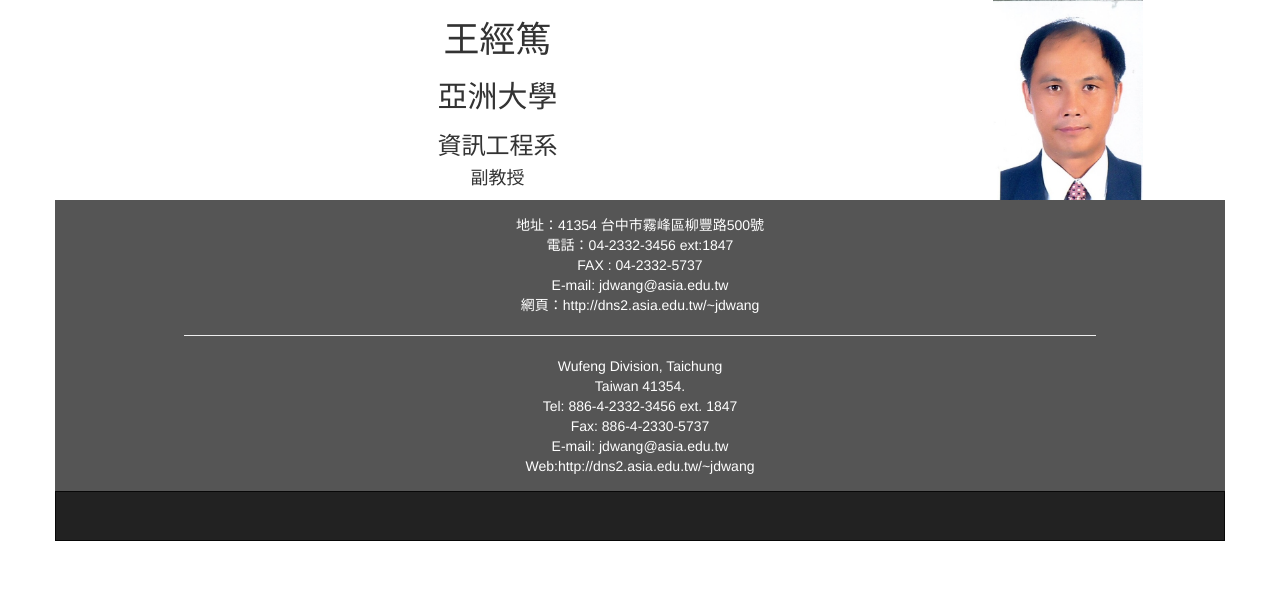
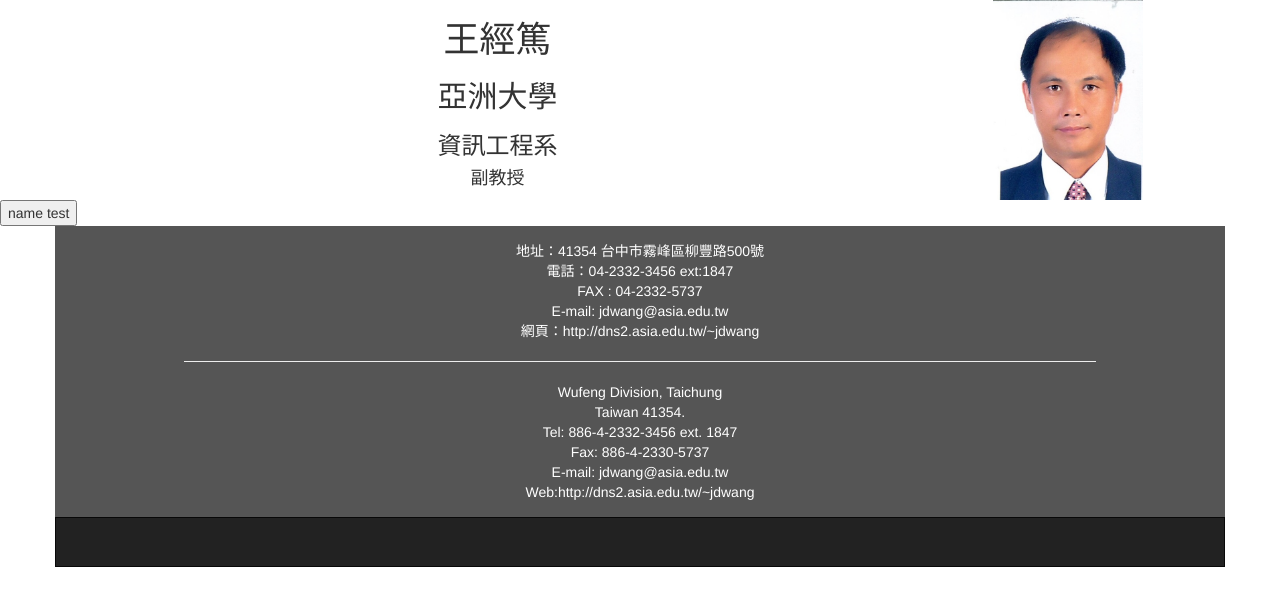
Before and after one commit to JoJoKTT/html-ex, a PHP site: page /Tweb/index.html in a window 1280 px wide. Shown: the part 52-658 px from the top of the page. Run offline with PHP 8.4, Linux system fonts and the light colour scheme; some libraries are stand-ins or nearby versions.

Commit message:
20171213

```diff
--- a/Tweb/actionlogin.php
+++ b/Tweb/actionlogin.php
@@ -1,5 +1,5 @@
 <?php
-require('db_con_inc.php');
+include('db_con_inc.php');
 
 $email = $_POST['email'];
-$password = $_POST['password'];
+$password = hash($_POST['password']);
--- a/Tweb/index.html
+++ b/Tweb/index.html
@@ -102,6 +102,10 @@
 </div>
 </div>
 
+    <form>
+        <input type="button" value="name test" onClick="var name=prompt('名字是?','name here');alert('hi , '+name)">
+    </form>
+
 <footer class="container text-center">
     <p>地址：41354 台中市霧峰區柳豐路500號<br/>
         電話：04-2332-3456 ext:1847<br/>
--- a/css/tweb.css
+++ b/css/tweb.css
@@ -1,4 +1,59 @@
-@import url(http://fonts.googleapis.com/css?family=Roboto);
+/* cyrillic-ext */
+@font-face {
+    font-family: 'Roboto';
+    font-style: normal;
+    font-weight: 400;
+    src: local('Roboto'), local('Roboto-Regular'), url(http://fonts.gstatic.com/s/roboto/v18/ek4gzZ-GeXAPcSbHtCeQI_esZW2xOQ-xsNqO47m55DA.woff2) format('woff2');
+    unicode-range: U+0460-052F, U+1C80-1C88, U+20B4, U+2DE0-2DFF, U+A640-A69F, U+FE2E-FE2F;
+}
+/* cyrillic */
+@font-face {
+    font-family: 'Roboto';
+    font-style: normal;
+    font-weight: 400;
+    src: local('Roboto'), local('Roboto-Regular'), url(http://fonts.gstatic.com/s/roboto/v18/mErvLBYg_cXG3rLvUsKT_fesZW2xOQ-xsNqO47m55DA.woff2) format('woff2');
+    unicode-range: U+0400-045F, U+0490-0491, U+04B0-04B1, U+2116;
+}
+/* greek-ext */
+@font-face {
+    font-family: 'Roboto';
+    font-style: normal;
+    font-weight: 400;
+    src: local('Roboto'), local('Roboto-Regular'), url(http://fonts.gstatic.com/s/roboto/v18/-2n2p-_Y08sg57CNWQfKNvesZW2xOQ-xsNqO47m55DA.woff2) format('woff2');
+    unicode-range: U+1F00-1FFF;
+}
+/* greek */
+@font-face {
+    font-family: 'Roboto';
+    font-style: normal;
+    font-weight: 400;
+    src: local('Roboto'), local('Roboto-Regular'), url(http://fonts.gstatic.com/s/roboto/v18/u0TOpm082MNkS5K0Q4rhqvesZW2xOQ-xsNqO47m55DA.woff2) format('woff2');
+    unicode-range: U+0370-03FF;
+}
+/* vietnamese */
+@font-face {
+    font-family: 'Roboto';
+    font-style: normal;
+    font-weight: 400;
+    src: local('Roboto'), local('Roboto-Regular'), url(http://fonts.gstatic.com/s/roboto/v18/NdF9MtnOpLzo-noMoG0miPesZW2xOQ-xsNqO47m55DA.woff2) format('woff2');
+    unicode-range: U+0102-0103, U+0110-0111, U+1EA0-1EF9, U+20AB;
+}
+/* latin-ext */
+@font-face {
+    font-family: 'Roboto';
+    font-style: normal;
+    font-weight: 400;
+    src: local('Roboto'), local('Roboto-Regular'), url(http://fonts.gstatic.com/s/roboto/v18/Fcx7Wwv8OzT71A3E1XOAjvesZW2xOQ-xsNqO47m55DA.woff2) format('woff2');
+    unicode-range: U+0100-024F, U+0259, U+1E00-1EFF, U+20A0-20AB, U+20AD-20CF, U+2C60-2C7F, U+A720-A7FF;
+}
+/* latin */
+@font-face {
+    font-family: 'Roboto';
+    font-style: normal;
+    font-weight: 400;
+    src: local('Roboto'), local('Roboto-Regular'), url(http://fonts.gstatic.com/s/roboto/v18/CWB0XYA8bzo0kSThX0UTuA.woff2) format('woff2');
+    unicode-range: U+0000-00FF, U+0131, U+0152-0153, U+02BB-02BC, U+02C6, U+02DA, U+02DC, U+2000-206F, U+2074, U+20AC, U+2122, U+2212, U+2215;
+}
 
 /****** LOGIN MODAL ******/
 .loginmodal-container {
```
